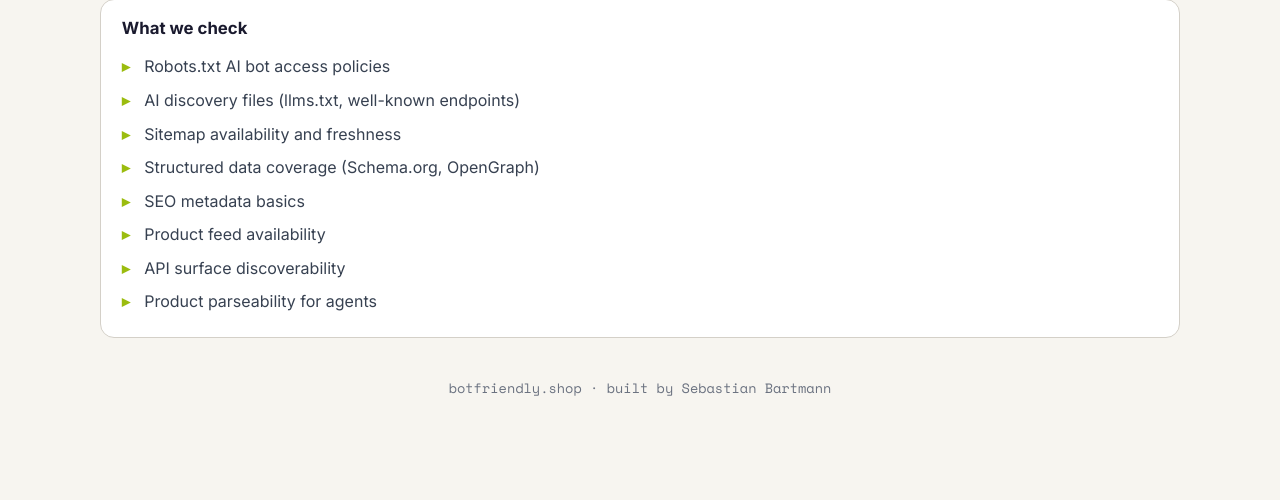
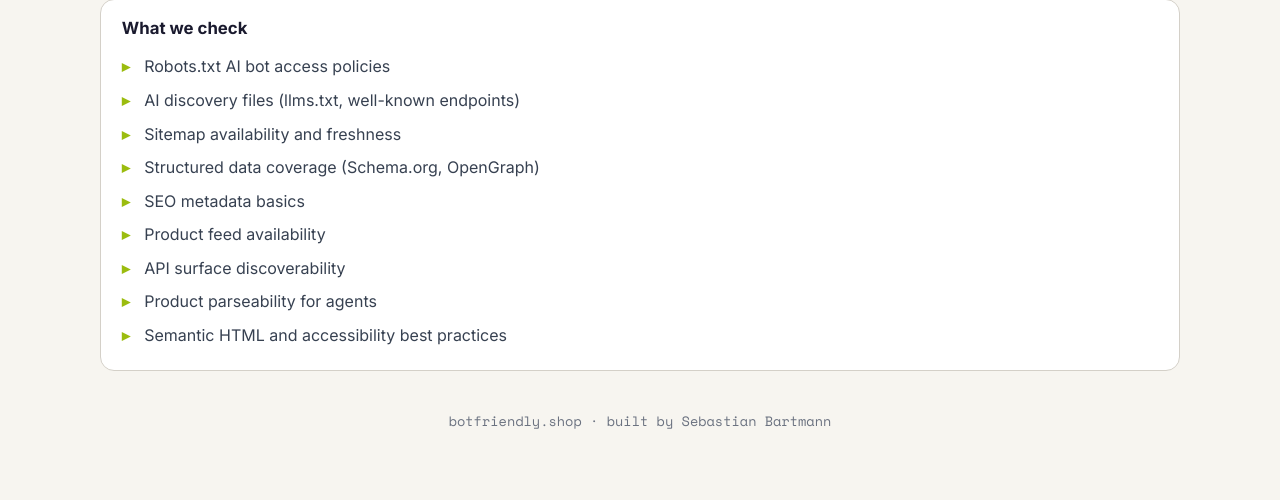
Before and after one commit to sebastianbartmann/botfriendly-shop, a Python web app: template web_app/templates/index.html in a window 1280 px wide. Shown: the part 324-824 px from the top of the page. Run offline with Jinja, Linux system fonts and the light colour scheme; the template is opened without the code that fills it, so the values that code supplies are empty.

Commit message:
fix: wire semantic_accessibility check into web UI

```diff
--- a/web_app/routes.py
+++ b/web_app/routes.py
@@ -23,6 +23,7 @@ from checks.discovery import DiscoveryCheck
 from checks.feeds import FeedsCheck
 from checks.product_parseability import ProductParseabilityCheck
 from checks.robots import AI_BOTS, TIER_LABELS, RobotsCheck
+from checks.semantic_accessibility import SemanticAccessibilityCheck
 from checks.seo_meta import SeoMetaCheck
 from checks.sitemap import SitemapCheck
 from checks.structured_data import StructuredDataCheck
@@ -46,6 +47,7 @@ CHECKS = [
     FeedsCheck(),
     APISurfaceCheck(),
     ProductParseabilityCheck(),
+    SemanticAccessibilityCheck(),
 ]
 
 CATEGORY_LABELS = {
@@ -57,6 +59,7 @@ CATEGORY_LABELS = {
     "feeds": "Product Feed Availability",
     "api_surface": "API Surface",
     "product_parseability": "Product Parseability",
+    "semantic_accessibility": "Semantic HTML & Accessibility",
 }
 
 scans: dict[str, dict[str, Any]] = {}
--- a/web_app/templates/index.html
+++ b/web_app/templates/index.html
@@ -47,6 +47,7 @@
         <li>Product feed availability</li>
         <li>API surface discoverability</li>
         <li>Product parseability for agents</li>
+        <li>Semantic HTML and accessibility best practices</li>
       </ul>
     </section>
   </main>
--- a/web_app/templates/results.html
+++ b/web_app/templates/results.html
@@ -68,7 +68,8 @@
         seo_meta: "SEO Metadata",
         feeds: "Product Feed Availability",
         api_surface: "API Surface",
-        product_parseability: "Product Parseability"
+        product_parseability: "Product Parseability",
+        semantic_accessibility: "Semantic HTML & Accessibility"
       }
     };
   </script>
```
